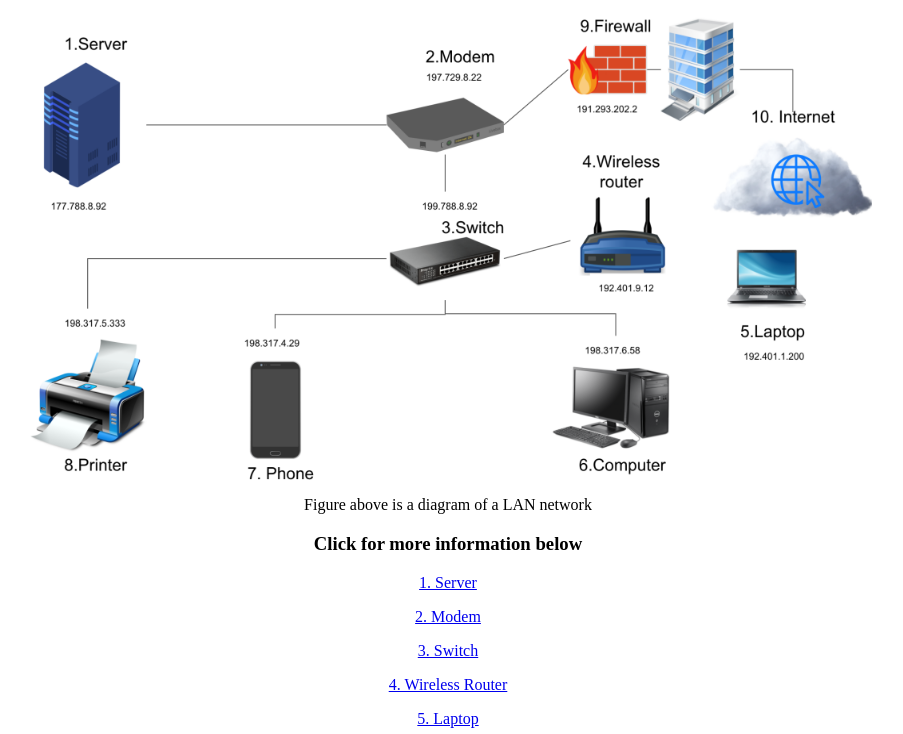
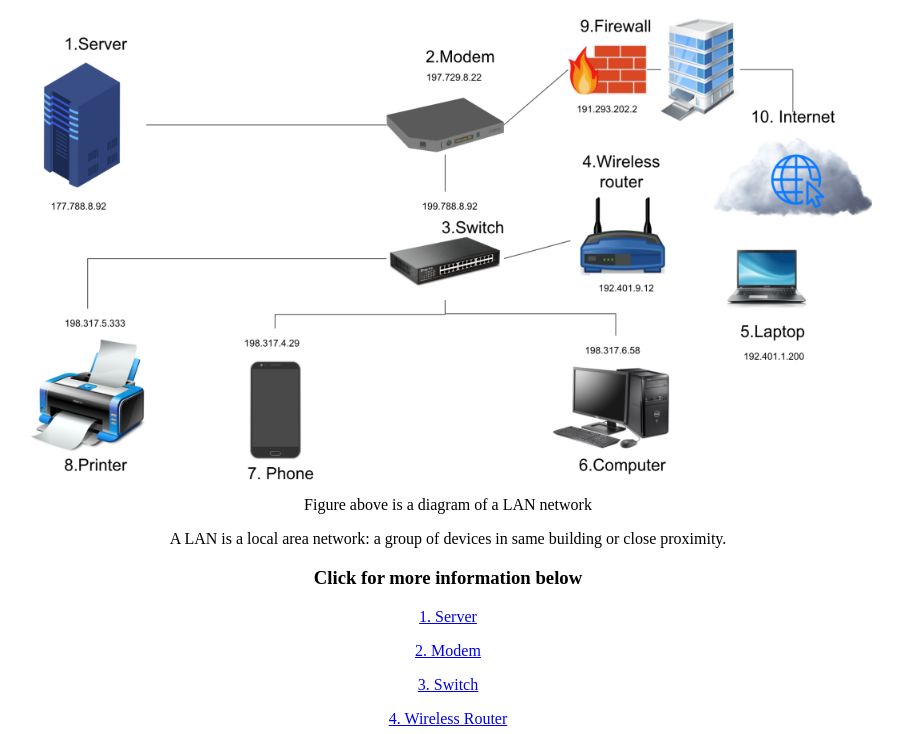
Before and after one commit to isabelandreatta1/isabelandreatta1.github.io, a plain HTML site: page networkdiagram.html in a window 1280 px wide. Shown: the part 66-800 px from the top of the page, without its empty margins (192-1095 px from the left). Drawn offline with Linux system fonts and the light colour scheme.

Commit message:
Update networkdiagram.html

```diff
--- a/networkdiagram.html
+++ b/networkdiagram.html
@@ -12,6 +12,7 @@
 <div>
     <img src="network_diagram.png" width="848" height="480">
     <p>Figure above is a diagram of a LAN network</p>
+    <p> A LAN is a local area network: a group of devices in same building or close proximity.</p>
 
     <h3>Click for more information below</h3>
         <p><a href="isabelandreatta1.github.io/server.html">1. Server</a></p>
```
